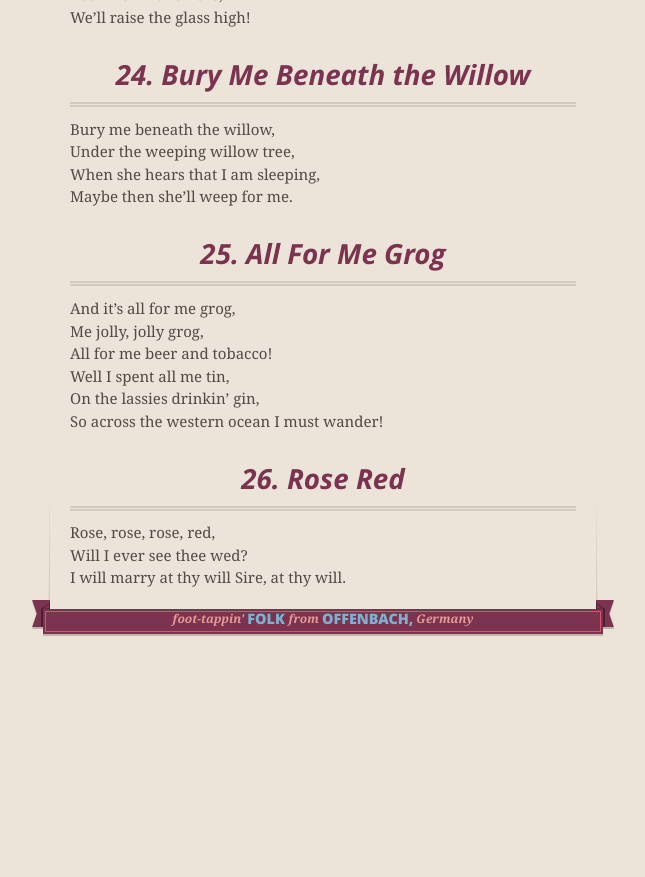
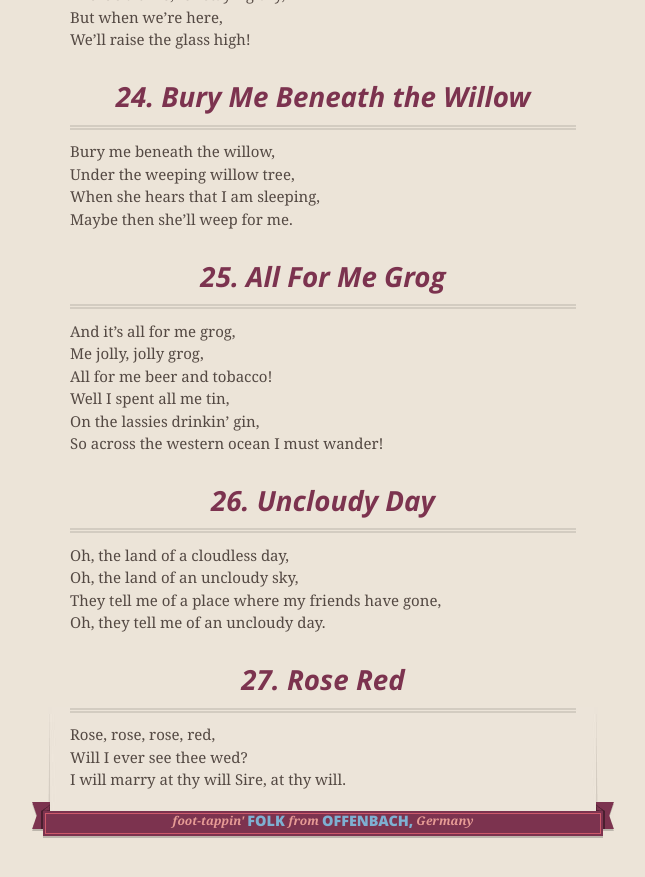
Before and after one commit to BrianInGermany/briankennethmusic, a Jekyll site: the page built from singalong.md, in a window 1280 px wide and 900 px high, scrolled down 4465 px. Shown: the top 877 px of the window, without its empty margins (317-962 px from the left). Built offline with Jekyll 4.4.1, drawn with Linux system fonts in a browser that asks for light colours; our own code applies the rules of GitHub Pages for plain Markdown files; comment, search, counter and statistics services are not loaded; before the commit the page ends 5163 px from its top, so only the background shows below that; some of the changed text lies outside the part shown.

Commit message:
adduncloudy day

```diff
--- a/singalong.md
+++ b/singalong.md
@@ -132,7 +132,12 @@
 Well I spent all me tin,
 On the lassies drinkin' gin,
 So across the western ocean I must wander!
-# 26. Rose Red
+# 26. Uncloudy Day
+Oh, the land of a cloudless day,
+Oh, the land of an uncloudy sky,
+They tell me of a place where my friends have gone,
+Oh, they tell me of an uncloudy day.
+# 27. Rose Red
 Rose, rose, rose, red,
 Will I ever see thee wed?
 I will marry at thy will Sire, at thy will.
```
